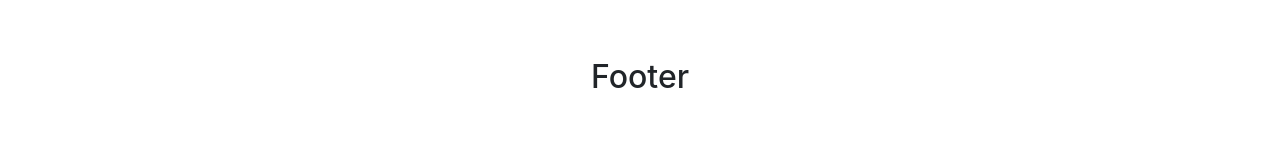
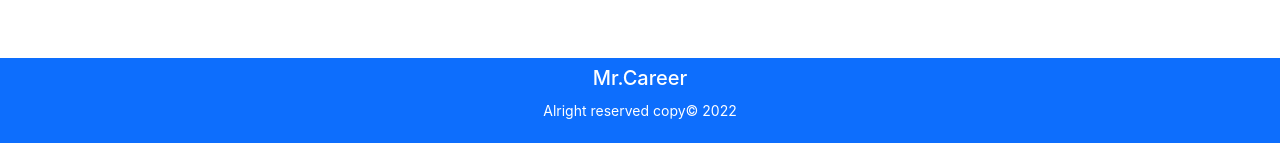
Before and after one commit to shahidul7150/mr-career, a React (Create React App) app: page / in a window 1280 px wide. Shown: the part 2161-2304 px from the top of the page. Before the commit the page ends 2266 px from the top, so only its background shows below. Built offline with nearby package versions, Linux system fonts and the light colour scheme.

Commit message:
footer design

```diff
--- a/src/Pages/Shared/Footer/Footer.js
+++ b/src/Pages/Shared/Footer/Footer.js
@@ -1,9 +1,12 @@
 import React from 'react';
 
 const Footer = () => {
+    const time = new Date()
+    const currentYear=time.getFullYear()
     return (
-        <div>
-            <h2>Footer</h2>
+        <div className='bg-primary p-2'>
+            <h5 className='text-white'>Mr.Career</h5>
+            <p className='text-white'><small>Alright reserved copy© {currentYear} </small></p>
         </div>
     );
 };
```
